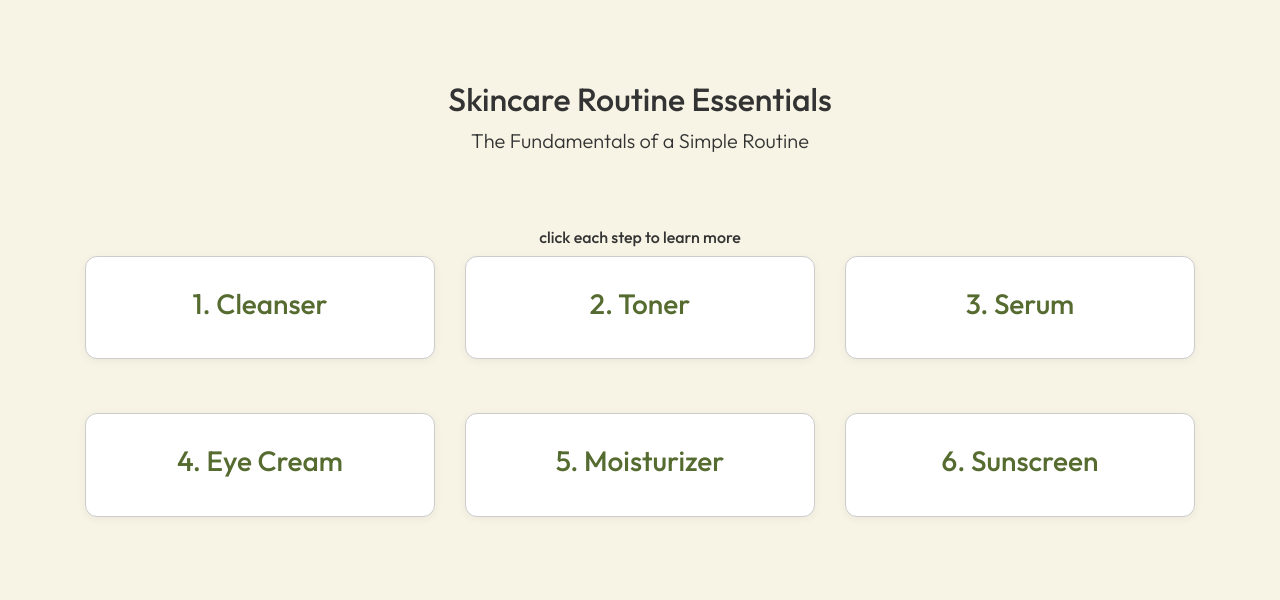
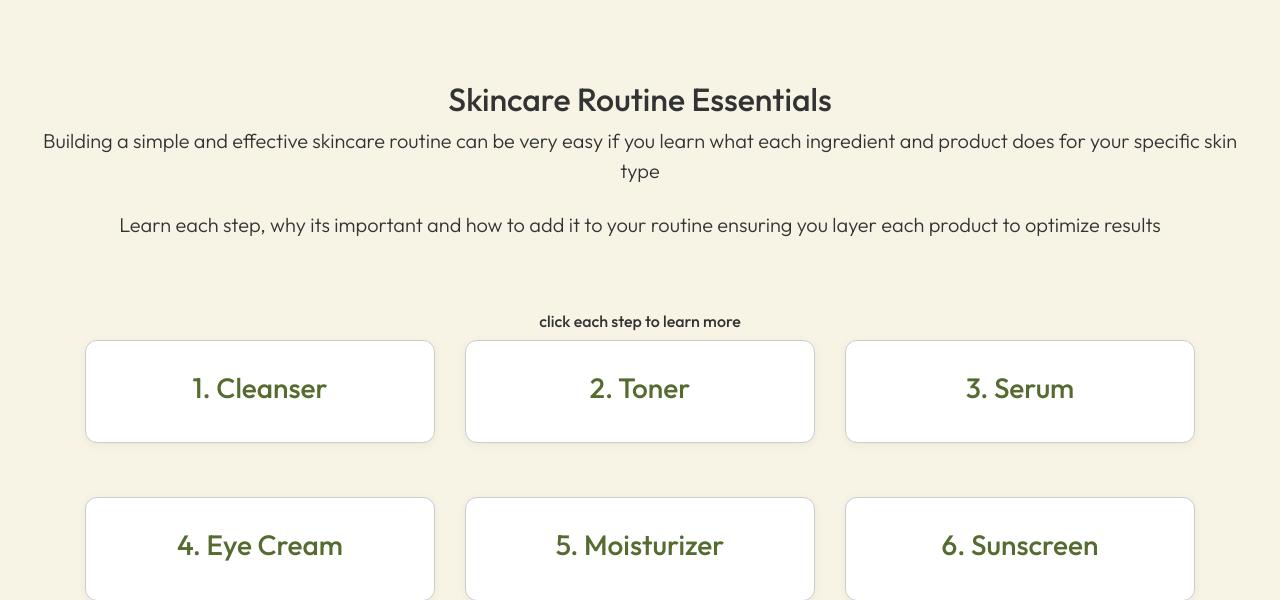
Before and after one commit to hibashaalan/skincareschool, a Flask app: page /foundation in a window 1280 px wide. Shown: the part 62-662 px from the top of the page. Run offline with Flask 3, Linux system fonts and the light colour scheme; some libraries are stand-ins or nearby versions.

Commit message:
fixed wording for pages

```diff
--- a/templates/foundation.html
+++ b/templates/foundation.html
@@ -2,7 +2,8 @@
 {% block content %}
 
 <h2 class="text-center">Skincare Routine Essentials</h2>
-<p class="lead mb-4"> The Fundamentals of a Simple Routine </p>
+<p class="lead mb-4"> Building a simple and effective skincare routine can be very easy if you learn what each ingredient and product does for your specific skin type</p>
+<p class="lead mb-4"> Learn each step, why its important and how to add it to your routine ensuring you layer each product to optimize results </p>
 <div class="container my-5">
   <h6> click each step to learn more </h6>
 
--- a/templates/skintype.html
+++ b/templates/skintype.html
@@ -2,7 +2,7 @@
 {% block content %}
 
 <h2 class="text-center">Skin Types</h2>
-<p class="lead mb-4">Learn about different skin types</p>
+<p class="lead mb-4">Knowing your skin type is essential to efficiently take care of your skin and build a suitable skincare routine.</p>
 
 <div class="container my-5">
   <h6>Click each skin type to learn more</h6>
```
